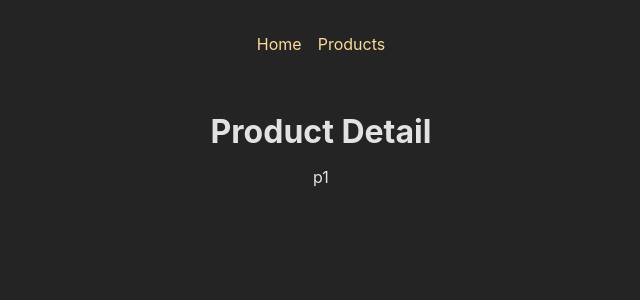
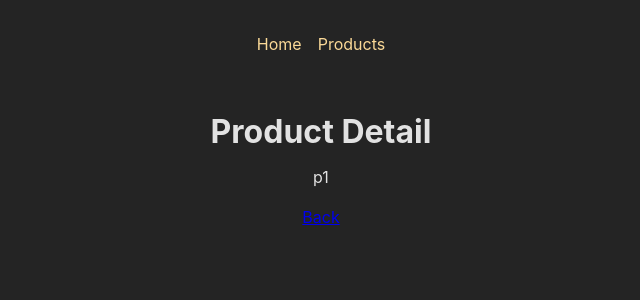
Before and after one commit to bijoymogor/ReactRouting, a React (Create React App) app: page /products/p1 in a window 1280 px wide. Shown: the top 300 px of the page, without its empty margins (319-959 px from the left). Built offline with nearby package versions, Linux system fonts and the light colour scheme.

Commit message:
Relative and Absolute Path, Added Back Link in ProductDetail

```diff
--- a/src/pages/ProductDetail.js
+++ b/src/pages/ProductDetail.js
@@ -1,5 +1,5 @@
 import React from 'react';
-import { useParams } from 'react-router-dom';
+import { Link, useParams } from 'react-router-dom';
 
 function ProductDetail() {
     const params = useParams();
@@ -10,6 +10,7 @@
         <>
         <h1>Product Detail</h1>
         <p>{params.productId}</p>
+        <p><Link to=".." relative="path">Back</Link></p>
         </>
     )
 }
```
